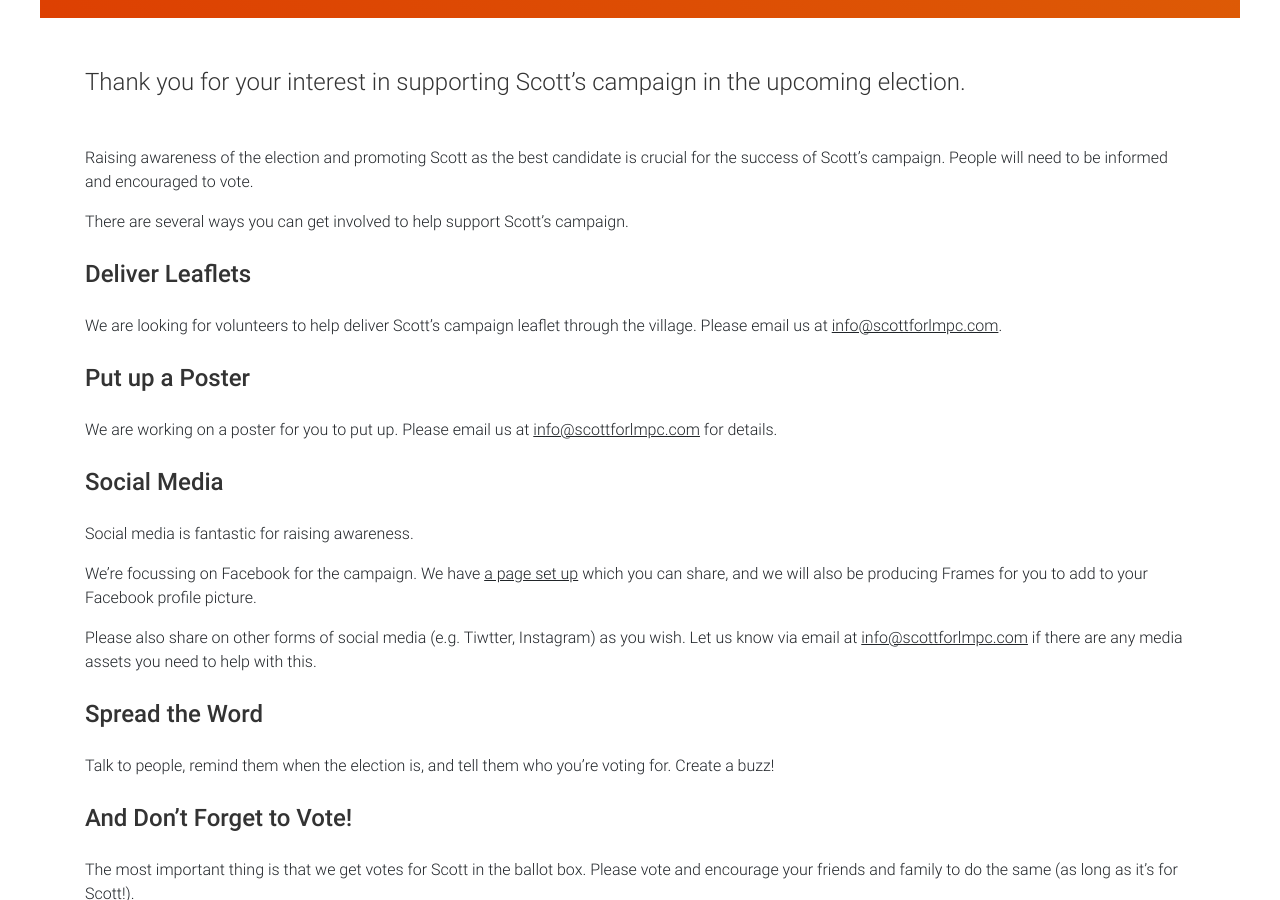
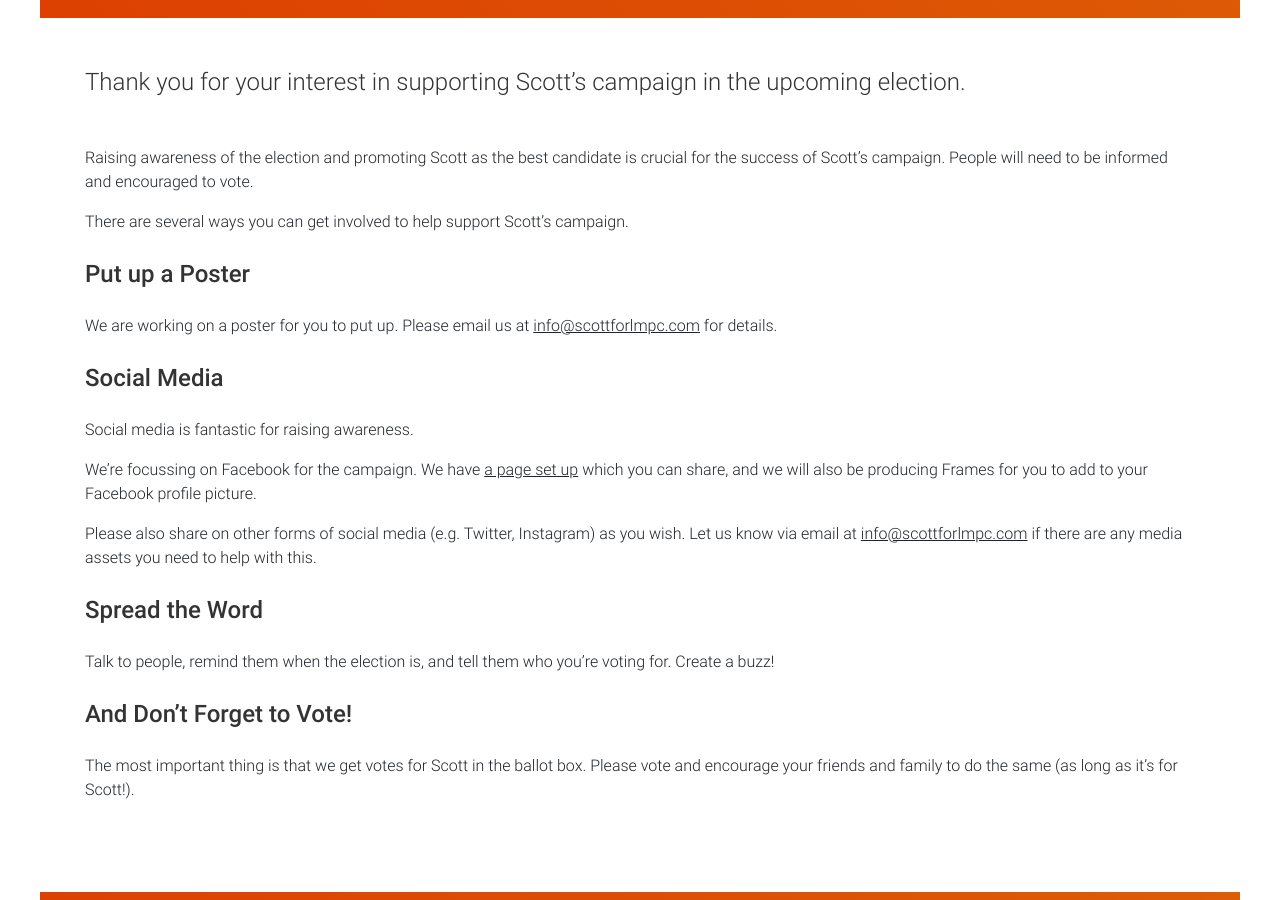
Before and after one commit to scottforlmpc/scottforlmpc.github.io, a Jekyll site: the page built from get-involved/index.md, in a window 1280 px wide and 900 px high, scrolled down 407 px. Built offline with Jekyll 4.4.1, drawn with Linux system fonts in a browser that asks for light colours.

Commit message:
Image updates

```diff
--- a/_includes/footer.html
+++ b/_includes/footer.html
@@ -6,7 +6,7 @@
                     <div class="footer-text text-center">
                         <h5>Follow on Facebook</h5>
                         <br>
-                        <a class="social-media-image" href="https://www.facebook.com/ScottForLMPC"><img src="/img/facebook.svg" height="50" width="50" alt="Facebook"></a>
+                        <a class="social-media-image" href="https://www.facebook.com/ScottForLMPC" target="_blank"><img src="/img/facebook.svg" height="50" width="50" alt="Facebook"></a>
                         <br>
                     </div>
                 </div>
--- a/_layouts/page.html
+++ b/_layouts/page.html
@@ -2,10 +2,10 @@
 layout: default
 ---
 {% assign section = site.data.sections | where:"id", page.id  | first %}
-<div class="d-none d-md-block">
+<div class="d-none d-lg-block">
     {% include slimpanel.html section=section size="fullsize" %}
 </div>
-<div class="d-block d-md-none">
+<div class="d-block d-lg-none">
     {% include slimpanel.html section=section size="smalldevice"  %}
 </div>
 <div class="text-block text-weight-light">
--- a/get-involved/index.md
+++ b/get-involved/index.md
@@ -8,11 +8,6 @@
 Raising awareness of the election and promoting Scott as the best candidate is crucial for the success of Scott's campaign. People will need to be informed and encouraged to vote.
 
 There are several ways you can get involved to help support Scott's campaign.
-
-Deliver Leaflets
-----------------
-
-We are looking for volunteers to help deliver Scott's campaign leaflet through the village. Please email us at [info@scottforlmpc.com](mailto:info@scottforlmpc.com).
 
 Put up a Poster
 ---------------
@@ -26,7 +21,7 @@
 
 We're focussing on Facebook for the campaign. We have [a page set up](https://www.facebook.com/ScottForLMPC){:target="_blank"} which you can share, and we will also be producing Frames for you to add to your Facebook profile picture.
 
-Please also share on other forms of social media (e.g. Tiwtter, Instagram) as you wish. Let us know via email at [info@scottforlmpc.com](mailto:info@scottforlmpc.com) if there are any media assets you need to help with this.
+Please also share on other forms of social media (e.g. Twitter, Instagram) as you wish. Let us know via email at [info@scottforlmpc.com](mailto:info@scottforlmpc.com) if there are any media assets you need to help with this.
 
 Spread the Word
 ---------------
```
Also changed, not shown: about-scott/index.html (added, +35 -0 lines), about-scott/index.md (deleted, +0 -32 lines), img/fire-engine.jpg (added), img/scott-kids.jpg (added), img/scott-uniform.jpg (added).
